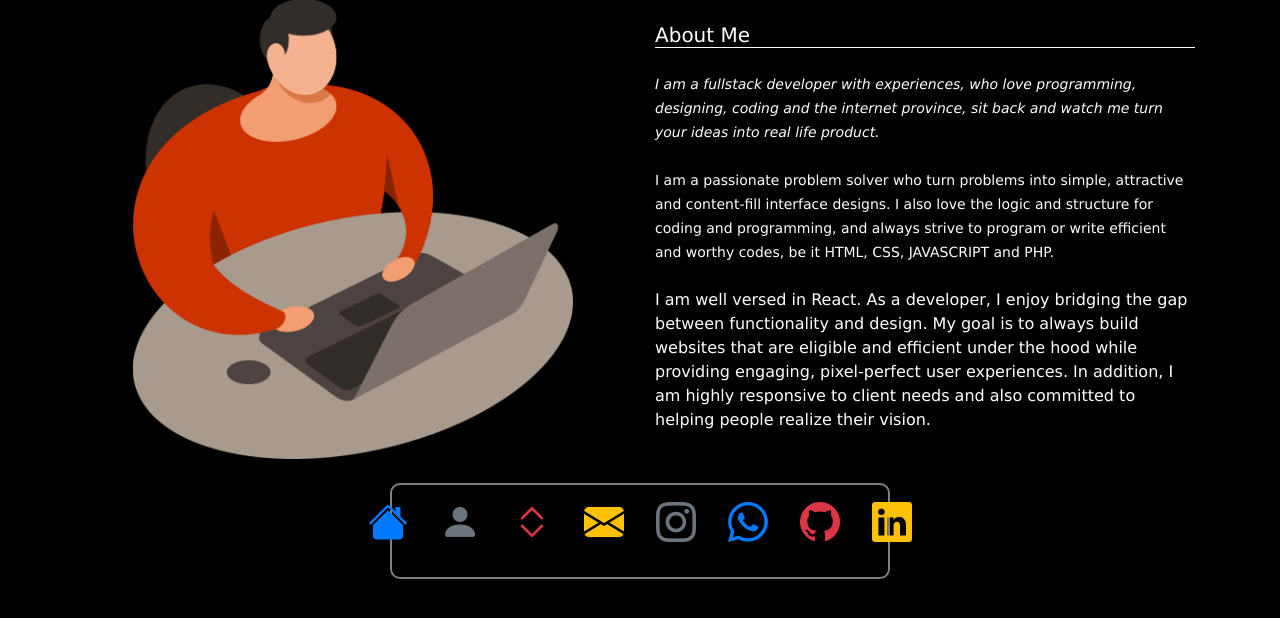
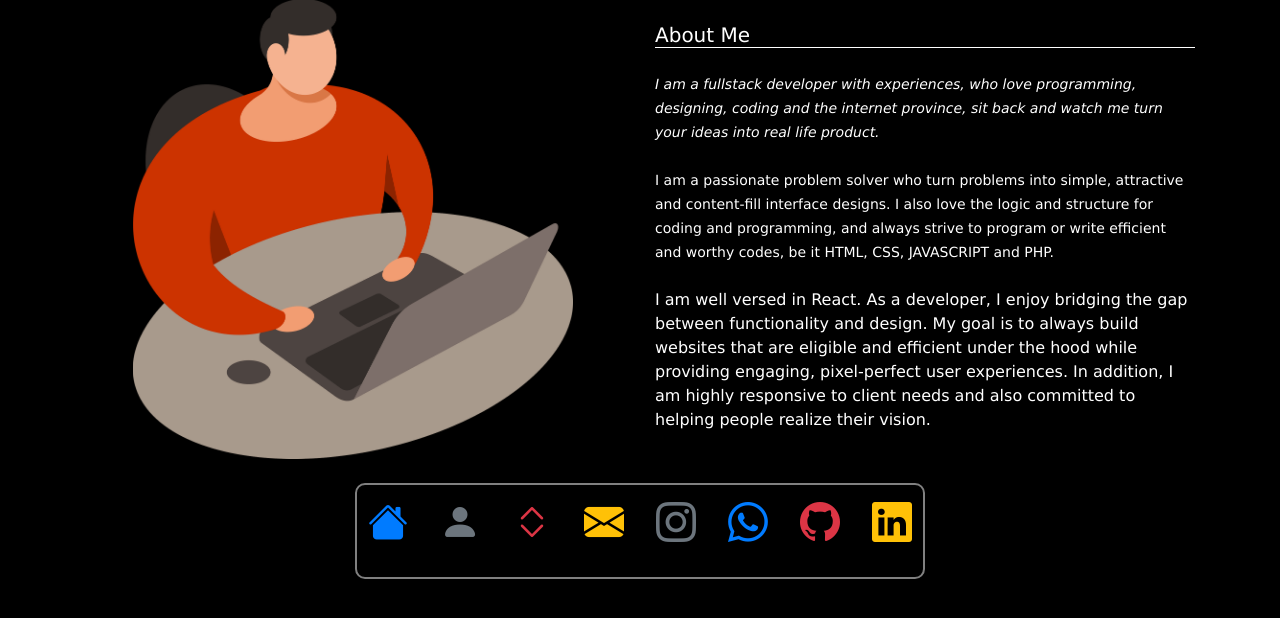
Before and after one commit to awokara/myportfolio, a PHP site: page /about.html in a window 1280 px wide. Shown: the part 151-769 px from the top of the page. Run offline with PHP 8.4, Linux system fonts and the light colour scheme; some libraries are stand-ins or nearby versions.

Commit message:
updated portfolio

```diff
--- a/style.css
+++ b/style.css
@@ -89,7 +89,7 @@
 .bordstyles{
     border:2px solid gray;
     border-radius: 10px;
-    width: 500px;
+    width: 570px;
     margin: auto;
 }
 .down{
```
